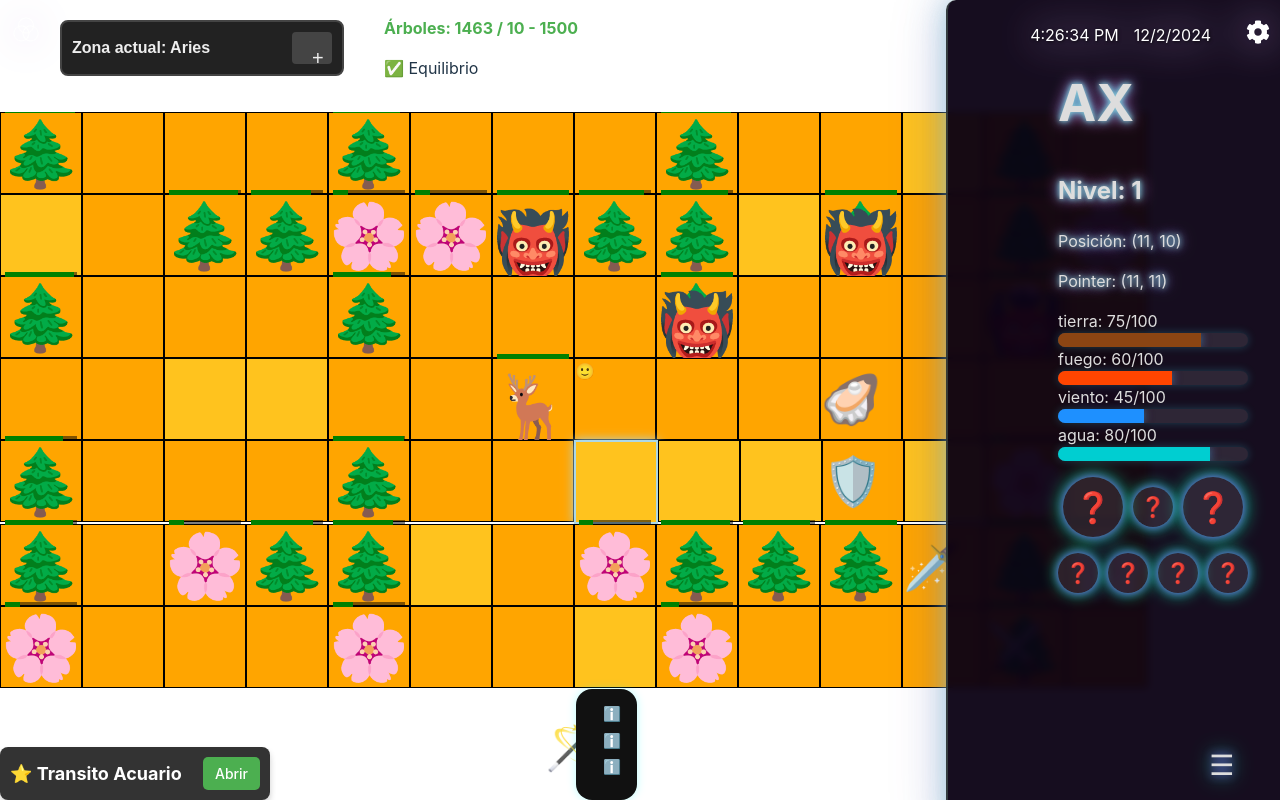
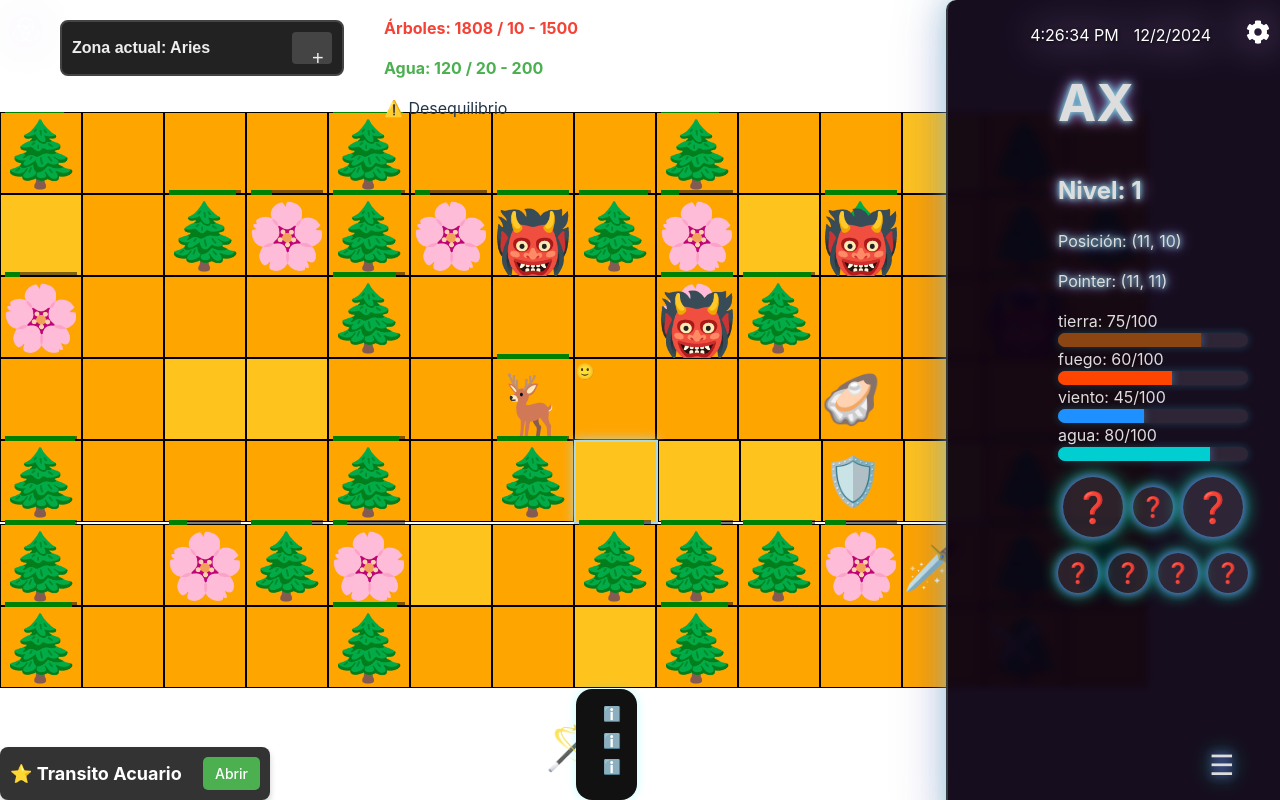
Before and after one commit to solsticiodeverano/Trigono, a React (Vite) app: page /#/server in a window 1280 px wide. Built offline with nearby package versions, Linux system fonts and the light colour scheme.

Commit message:
logica de agua

```diff
--- a/src/components/Zones/GenerateGreenScreen.jsx
+++ b/src/components/Zones/GenerateGreenScreen.jsx
@@ -75,7 +75,6 @@
 };
 
 
-// Función para aclarar un color
 const lightenColor = (color, amount) => {
   let newColor = color;
 
@@ -127,6 +126,8 @@
   return color;
 };
 
+
+
 const GenerateGreenScreen = ({
   playerPos,
   screenWidth,
@@ -142,13 +143,14 @@
   allItems, // Receive allItems as a prop
   NPCPositions, // Pass NPC positions as a prop
   DragonPositions, // Pass NPC positions as a prop
-
+  waterBanks = [],
 
 }) => {
   const startX = Math.max(0, playerPos.x - Math.floor(screenWidth / 2));
   const startY = Math.max(0, playerPos.y - Math.floor(screenHeight / 2));
   const baseBackgroundColor = getBackgroundColor(currentZone);
   const lightenedBackgroundColor = lightenColor(baseBackgroundColor, 30);
+  const isWaterTile = (x, y) => waterBanks && waterBanks.some(tile => tile.x === x && tile.y === y);
 
   const getTreeAt = (x, y) => fixedTreePositions.find(tree => tree.x === x && tree.y === y);
   const isTileFertile = (x, y) => {
@@ -160,6 +162,14 @@
   );
 
   const screenTiles = [];
+
+  // Puentes en x = 30 y x = 90 sobre los tiles de agua
+const bridgeTiles = waterBanks
+.filter(tile => tile.x === 30 || tile.x === 90)
+.map(tile => `${tile.x},${tile.y}`); // Usamos string para lookup rápido
+
+const isBridgeTile = (x, y) => bridgeTiles.includes(`${x},${y}`);
+
 
   for (let y = 0; y < screenHeight; y++) {
     const row = [];
@@ -174,9 +184,15 @@
       const isNPClHere = NPCPositions.some(NPC => NPC.x === mapX && NPC.y === mapY);
       const isFertile = isTileFertile(mapX, mapY);
       const isThereHouse = isHouse(mapX, mapY);
+
+
       let tileBackgroundColor = baseBackgroundColor;
 
-      if (isThereHouse) {
+      if (isBridgeTile(mapX, mapY)) {
+        tileBackgroundColor = 'black';
+      } else if (isWaterTile(mapX, mapY)) {
+        tileBackgroundColor = 'blue';
+      } else if (isThereHouse) {
         tileBackgroundColor = 'saddlebrown';
       } else if (!isFertile) {
         tileBackgroundColor = lightenedBackgroundColor;
@@ -274,16 +290,17 @@
           )}
 
               {/* DRAGONS */}
-              {DragonPositions.map(Dragon =>
-            Dragon.x === mapX && Dragon.y === mapY ? (
-              <div key={Dragon.id} className="dragon" style={{ position: 'absolute', top: 0, left: 0, fontSize: `${tileSize * 0.8}px` }}>
-                {Dragon.emoji}
-                <div className="energy-bar-bg">
-      <div className="energy-bar-fg" style={{ width: `${(Dragon.energy / 100) * 100}%` }}></div>
+              {DragonPositions.map(dragon =>
+  dragon.x === mapX && dragon.y === mapY ? (
+    <div key={dragon.id} className="dragon" style={{ position: 'absolute', top: 0, left: 0, fontSize: `${tileSize * 0.8}px` }}>
+      {dragon.emoji}
+      <div className="energy-bar-bg">
+        <div className="energy-bar-fg" style={{ width: `${(dragon.energy / 100) * 100}%` }}></div>
+      </div>
     </div>
-              </div>
-            ) : null
-          )}
+  ) : null
+)}
+
 
           {/* Items (Weapons, Shields, Books, Masks) */}
           {fullItemData && (
--- a/src/components/Zones/Server.jsx
+++ b/src/components/Zones/Server.jsx
@@ -29,6 +29,9 @@
 //DISPLAYERS imports
 import Consola from '../Visor/Consola.jsx';
 import BookScreen from '../Gameplay/BookScreen.jsx';
+
+//AGUA importa
+import { generateWaterBanks } from './generateWaterBanks.js';
 
 //FLORA imports
 import { generateTreeMaze } from './generateTreeMaze.js';
@@ -195,6 +198,8 @@
 
 
 
+
+
 const Server = ({ setPointerPos }) => {
 
   ///VARIABLES///
@@ -208,8 +213,8 @@
   const [fertileTiles, setFertileTiles] = useState([]);
   const [houses, setHouses] = useState([]);
   const [direction, setDirection] = useState('down');
-  const [animalPositions, setAnimalPositions] = useState([]);
-  const [NPCPositions, setNPCPositions] = useState([]);
+  const [animalPositions, setAnimalPositions] = useState(getInitialAnimalPositions(currentZone));
+  const [NPCPositions, setNPCPositions] = useState(getInitialNPCPositions(currentZone));
   const [DragonPositions, setDragonPositions] = useState([]);
   const allItems = loadGameData() || [];
   const [isDisplayOpen, setIsDisplayOpen] = useState(false);
@@ -226,20 +231,46 @@
   };
 
  //LOGICA DE JUEGO//
+//1.calcular agua
 
-  const isPositionBlocked = useCallback((x, y) => {
-    return (
-      fixedTreePositions.some((tree) => tree.x === x && tree.y === y && tree.type !== 'seed' && tree.type !== 'plant') ||
-      animalPositions.some((animal) => animal.x === x && animal.y === y) ||
-      NPCPositions.some((NPC) => NPC.x === x && NPC.y === y) ||
-      DragonPositions.some((Dragon) => Dragon.x === x && Dragon.y === y) ||
+const [waterBanks, setWaterBanks] = useState([]);
 
-      houses.some(
-        (house) =>
-          x >= house.x && x <= house.x + 1 && y >= house.y && y <= house.y + 1
-      )
-    );
-  });
+// Genera el agua cuando cambie la zona
+useEffect(() => {
+  const newWaterBanks = generateWaterBanks(mapWidth, mapHeight, currentZone);
+  setWaterBanks(newWaterBanks);
+}, [currentZone]);
+
+// 2. Luego, helpers que los usan
+const bridgeTiles = waterBanks
+  .filter(tile => tile.x === 30 || tile.x === 90)
+  .map(tile => `${tile.x},${tile.y}`);
+
+const isBridgeTile = (x, y) => bridgeTiles.includes(`${x},${y}`);
+const isWaterTile = (x, y) => waterBanks.some(tile => tile.x === x && tile.y === y);
+
+const isPositionBlocked = useCallback((x, y) => {
+  // 1. Bloquea si es tile de agua y NO es puente
+  if (isWaterTile(x, y) && !isBridgeTile(x, y)) return true;
+
+  // 2. Bloquea si hay árbol adulto (no semilla ni planta)
+  if (fixedTreePositions.some(tree => tree.x === x && tree.y === y && tree.type !== 'seed' && tree.type !== 'plant')) return true;
+
+  // 3. Bloquea si hay animal
+  if (animalPositions.some(animal => animal.x === x && animal.y === y)) return true;
+
+  // 4. Bloquea si hay NPC
+  if (NPCPositions.some(NPC => NPC.x === x && NPC.y === y)) return true;
+
+  // 5. Bloquea si hay Dragón
+  if (DragonPositions.some(Dragon => Dragon.x === x && Dragon.y === y)) return true;
+
+  // 6. Bloquea si está dentro de una casa (2x2)
+  if (houses.some(house => x >= house.x && x <= house.x + 1 && y >= house.y && y <= house.y + 1)) return true;
+
+  // Si no está bloqueado por nada, devuelve false
+  return false;
+}, [fixedTreePositions, animalPositions, NPCPositions, DragonPositions, houses, waterBanks]);
 
   //OBJETOS//
 
@@ -271,6 +302,24 @@
   const weaponMultiplier = equippedWeapon?.powerMultiplier || 1;
   const damage = Math.floor(baseDamage * weaponMultiplier);
 
+
+  useEffect(() => {
+    const intervalAnimals = setInterval(() => {
+      setAnimalPositions(prev => moveAnimals(prev, isPositionBlocked));
+    }, 1000);
+
+    const intervalNPCs = setInterval(() => {
+      setNPCPositions(prev => moveNPC(prev, isPositionBlocked));
+    }, 1200);
+
+    return () => {
+      clearInterval(intervalAnimals);
+      clearInterval(intervalNPCs);
+    };
+  }, [isPositionBlocked]);
+
+
+
 const handleAttack = () => {
   let attacked = false;
 
@@ -291,6 +340,7 @@
   }
   setFixedTreePositions(updatedTrees);
 
+  //movimientos
   // Animales
   const updatedAnimals = animalPositions.map(animal => ({ ...animal }));
   for (let i = updatedAnimals.length - 1; i >= 0; i--) {
@@ -429,10 +479,24 @@
 
 
   ///POSICIONES
-  useEffect(() => {
-    const mazeTrees = generateTreeMaze(120, 30, currentZone, fertileTiles, houses);
-    setFixedTreePositions(mazeTrees);
-  }, [currentZone, fertileTiles, houses]);
+
+
+
+
+// Genera los árboles cuando tengas agua y fértil
+useEffect(() => {
+  if (fertileTiles.length > 0 && waterBanks.length > 0) {
+    const trees = generateTreeMaze(
+      mapWidth,
+      mapHeight,
+      currentZone,
+      fertileTiles,
+      houses,
+      waterBanks // <-- ¡aquí!
+    );
+    setFixedTreePositions(trees);
+  }
+}, [fertileTiles, waterBanks, houses, currentZone]);
 
   useEffect(() => {
     const interval = setInterval(() => {
@@ -469,15 +533,6 @@
 
   useEffect(() => {
     const energyInterval = setInterval(() => {
-      setAnimalPositions(prev => prev.map(animal => ({
-        ...animal,
-        energy: Math.min(animal.energy + 2, 100)
-      })));
-
-      setNPCPositions(prev => prev.map(npc => ({
-        ...npc,
-        energy: Math.min(npc.energy + 1, 120)
-      })));
 
       setDragonPositions(prev => prev.map(dragon => ({
         ...dragon,
@@ -485,10 +540,33 @@
       })));
     }, 5000);
 
-
-
     return () => clearInterval(energyInterval);
   }, []);
+
+  useEffect(() => {
+    const interval = setInterval(() => {
+      setNPCPositions(prevNPCs =>
+        moveNPC(prevNPCs, isPositionBlocked)
+      );
+    }, 1200); // Por ejemplo, cada 1.2 segundos
+
+    return () => clearInterval(interval);
+  }, [isPositionBlocked]);
+
+  useEffect(() => {
+    const intervalAnimals = setInterval(() => {
+      setAnimalPositions(prev => moveAnimals(prev, isPositionBlocked));
+    }, 1000);
+
+    const intervalNPCs = setInterval(() => {
+      setNPCPositions(prev => moveNPC(prev, isPositionBlocked));
+    }, 1200);
+
+    return () => {
+      clearInterval(intervalAnimals);
+      clearInterval(intervalNPCs);
+    };
+  }, [isPositionBlocked]);
 
   const getPointerPos = (playerPos, direction) => {
     switch (direction) {
@@ -525,6 +603,8 @@
   useEffect(() => {
     setItemPositions(itemPositionsData[currentZone] || []);
   }, [currentZone]);
+
+
 
   //mapa
   const [citiesState, setCitiesState] = useState(
@@ -631,6 +711,8 @@
           houses={houses}
           itemPositions={itemPositions}
           allItems={allItems} // Pass allItems to GenerateGreenScreen
+          waterBanks={waterBanks}  // <-- aquí pasas el agua
+
         />
       </div>
 
@@ -665,6 +747,8 @@
       <Balance
   currentZone={currentZone}
   fixedTreePositions={fixedTreePositions}
+  waterTiles={waterBanks}
+
 
 />
 <Cities
--- a/src/components/Zones/ZoneHelpers.js
+++ b/src/components/Zones/ZoneHelpers.js
@@ -46,7 +46,6 @@
   });
 };
 
-
   export const getInitialAnimalPositions = (zone) => {
     switch (zone) {
       case 'Aries': return initialAnimalPositionsAries;
@@ -78,7 +77,7 @@
       Sagitario: 'red',
       Capricornio: 'purple',
       Acuario: 'violet',
-      Piscis: 'blue',
+      Piscis: 'cream',
     };
     return zoneColors[zone] || 'lightgray';
   };
--- a/src/components/Zones/generateTreeMaze.js
+++ b/src/components/Zones/generateTreeMaze.js
@@ -1,4 +1,11 @@
-export function generateTreeMaze(width = 120, height = 40, zone = 'Aries', fertileTiles = [], houses = []) {
+export function generateTreeMaze(
+  width = 120,
+  height = 40,
+  zone = 'Aries',
+  fertileTiles = [],
+  houses = [],
+  waterTiles = []
+) {
   const trees = [];
 
   const treeTypesByZone = {
@@ -21,6 +28,11 @@
   const leftOpenings = [8, 20];
   const rightOpenings = [8, 20];
 
+  // Nueva función para saber si es agua
+  const isWaterTile = (x, y) => {
+    return waterTiles.some(tile => tile.x === x && tile.y === y);
+  };
+
   const isTileFertile = (x, y, fertileTiles) => {
     return fertileTiles.some(tile => tile.x === x && tile.y === y);
   };
@@ -33,20 +45,40 @@
     );
   };
 
+  // Bordes superior e inferior
   for (let x = 0; x < width; x++) {
-      if (isTileFertile(x, 0, fertileTiles) && !isInsideHouse(x, 0, houses)) {
+    if (
+      isTileFertile(x, 0, fertileTiles) &&
+      !isInsideHouse(x, 0, houses) &&
+      !isWaterTile(x, 0)
+    ) {
       trees.push({ x, y: 0, type: treeType, energy: Math.floor(Math.random() * 51) + 100 });
     }
-      if (isTileFertile(x, height - 1, fertileTiles) && !isInsideHouse(x, height - 1, houses)) {
+    if (
+      isTileFertile(x, height - 1, fertileTiles) &&
+      !isInsideHouse(x, height - 1, houses) &&
+      !isWaterTile(x, height - 1)
+    ) {
       trees.push({ x, y: height - 1, type: treeType, energy: Math.floor(Math.random() * 51) + 100 });
     }
   }
 
+  // Bordes laterales
   for (let y = 1; y < height - 1; y++) {
-      if (!leftOpenings.includes(y) && isTileFertile(0, y, fertileTiles) && !isInsideHouse(0, y, houses)) {
+    if (
+      !leftOpenings.includes(y) &&
+      isTileFertile(0, y, fertileTiles) &&
+      !isInsideHouse(0, y, houses) &&
+      !isWaterTile(0, y)
+    ) {
       trees.push({ x: 0, y, type: treeType, energy: Math.floor(Math.random() * 51) + 100 });
     }
-      if (!rightOpenings.includes(y) && isTileFertile(width - 1, y, fertileTiles) && !isInsideHouse(width - 1, y, houses)) {
+    if (
+      !rightOpenings.includes(y) &&
+      isTileFertile(width - 1, y, fertileTiles) &&
+      !isInsideHouse(width - 1, y, houses) &&
+      !isWaterTile(width - 1, y)
+    ) {
       trees.push({ x: width - 1, y, type: treeType, energy: Math.floor(Math.random() * 51) + 100 });
     }
   }
@@ -58,7 +90,12 @@
     for (let y = 1; y < height - 1; y++) {
       if (x === 1 && leftOpeningsSet.has(y)) continue;
       if (x === width - 2 && rightOpeningsSet.has(y)) continue;
-        if (y % 5 !== 0 && isTileFertile(x, y, fertileTiles) && !isInsideHouse(x, y, houses)) {
+      if (
+        y % 5 !== 0 &&
+        isTileFertile(x, y, fertileTiles) &&
+        !isInsideHouse(x, y, houses) &&
+        !isWaterTile(x, y)
+      ) {
         trees.push({ x, y, type: treeType, energy: Math.floor(Math.random() * 51) + 100 });
       }
     }
@@ -66,8 +103,16 @@
 
   for (let y = 4; y < height - 4; y += 4) {
     for (let x = 1; x < width - 1; x++) {
-        if ((x === 1 && leftOpeningsSet.has(y)) || (x === width - 2 && rightOpeningsSet.has(y))) continue;
-        if (x % 5 !== 0 && isTileFertile(x, y, fertileTiles) && !isInsideHouse(x, y, houses)) {
+      if (
+        (x === 1 && leftOpeningsSet.has(y)) ||
+        (x === width - 2 && rightOpeningsSet.has(y))
+      ) continue;
+      if (
+        x % 5 !== 0 &&
+        isTileFertile(x, y, fertileTiles) &&
+        !isInsideHouse(x, y, houses) &&
+        !isWaterTile(x, y)
+      ) {
         trees.push({ x, y, type: treeType, energy: Math.floor(Math.random() * 51) + 100 });
       }
     }
@@ -77,7 +122,12 @@
     const x = Math.floor(Math.random() * (width - 2)) + 1;
     const y = Math.floor(Math.random() * (height - 2)) + 1;
     if ((x === 1 && leftOpeningsSet.has(y)) || (x === width - 2 && rightOpeningsSet.has(y))) continue;
-      if (!trees.some(t => t.x === x && t.y === y) && isTileFertile(x, y, fertileTiles) && !isInsideHouse(x, y, houses)) {
+    if (
+      !trees.some(t => t.x === x && t.y === y) &&
+      isTileFertile(x, y, fertileTiles) &&
+      !isInsideHouse(x, y, houses) &&
+      !isWaterTile(x, y)
+    ) {
       trees.push({ x, y, type: treeType, energy: Math.floor(Math.random() * 51) + 100 });
     }
   }
--- /dev/null
+++ b/src/components/Zones/generateWaterBanks.js
@@ -0,0 +1,100 @@
+const zodiacWaterAmounts = {
+  aries: 110,
+  tauro: 140,
+  geminis: 150,
+  cancer: 1000,
+  leo: 100,
+  virgo: 150,
+  libra: 155,
+  escorpio: 1500,
+  sagitario: 90,
+  capricornio: 135,
+  acuario: 160,
+  piscis: 2000,
+  default: 150,
+};
+
+function normalizeZoneName(zone) {
+  return zone
+    .toLowerCase()
+    .normalize("NFD") // Quita tildes
+    .replace(/[\u0300-\u036f]/g, "");
+}
+export function generateWaterBanks(width = 120, height = 40, currentZone) {
+  const waterTiles = [];
+  const occupied = new Set();
+
+  // Normaliza el nombre del signo
+  const lowerZone = normalizeZoneName(currentZone || 'default');
+  const maxWaterTiles = zodiacWaterAmounts[lowerZone] || zodiacWaterAmounts.default;
+
+  // --- 1. Generar el río ondulado de izquierda a derecha ---
+  let currentY = Math.floor(Math.random() * height);
+  let currentX = 0;
+  waterTiles.push({ x: currentX, y: currentY });
+  occupied.add(`${currentX},${currentY}`);
+
+  while (currentX < width - 1) {
+    const possibleMoves = [];
+    if (currentY > 0) possibleMoves.push({ dx: 1, dy: -1 });
+    possibleMoves.push({ dx: 1, dy: 0 });
+    if (currentY < height - 1) possibleMoves.push({ dx: 1, dy: 1 });
+
+    const validMoves = possibleMoves.filter(({ dx, dy }) => {
+      const newX = currentX + dx;
+      const newY = currentY + dy;
+      return (
+        newX >= 0 && newX < width &&
+        newY >= 0 && newY < height &&
+        !occupied.has(`${newX},${newY}`)
+      );
+    });
+
+    if (validMoves.length === 0) break;
+
+    let move;
+    if (Math.random() < 0.6) {
+      move = validMoves.find(m => m.dy === 0) || validMoves[Math.floor(Math.random() * validMoves.length)];
+    } else {
+      move = validMoves[Math.floor(Math.random() * validMoves.length)];
+    }
+
+    currentX += move.dx;
+    currentY += move.dy;
+    waterTiles.push({ x: currentX, y: currentY });
+    occupied.add(`${currentX},${currentY}`);
+  }
+
+  // --- 2. Expandir hasta la cantidad máxima de tiles de agua según el signo ---
+  while (waterTiles.length < maxWaterTiles) {
+    const candidates = [];
+
+    for (const tile of waterTiles) {
+      const neighbors = [
+        { x: tile.x + 1, y: tile.y },
+        { x: tile.x - 1, y: tile.y },
+        { x: tile.x, y: tile.y + 1 },
+        { x: tile.x, y: tile.y - 1 }
+      ];
+      for (const n of neighbors) {
+        const key = `${n.x},${n.y}`;
+        if (
+          n.x >= 0 && n.x < width &&
+          n.y >= 0 && n.y < height &&
+          !occupied.has(key)
+        ) {
+          candidates.push(n);
+          occupied.add(key); // Marcar como candidato para evitar duplicados
+        }
+      }
+    }
+
+    if (candidates.length === 0) break;
+
+    const newTile = candidates[Math.floor(Math.random() * candidates.length)];
+    waterTiles.push(newTile);
+    // No hace falta volver a agregar a occupied, ya está marcado arriba
+  }
+
+  return waterTiles;
+}
--- a/src/data/laws/balance.jsx
+++ b/src/data/laws/balance.jsx
@@ -3,29 +3,38 @@
 const MIN_TREES = 10;      // Mínimo para equilibrio
 const MAX_TREES = 1500;    // Máximo permitido
 
-const Balance = ({ currentZone, fixedTreePositions }) => {
-  // Cuenta solo árboles maduros (no semillas ni plantas)
-  const treeCount = fixedTreePositions.filter(
-    tree => tree.type !== 'seed' && tree.type !== 'plant'
-  ).length;
+const MIN_WATER = 20;
+const MAX_WATER = 200;
 
-  const isBalanced = treeCount >= MIN_TREES && treeCount <= MAX_TREES;
-  const isOverMax = treeCount > MAX_TREES;
+  const Balance = ({ currentZone, fixedTreePositions, waterTiles }) => {
+    const treeCount = fixedTreePositions.filter(
+      tree => tree.type !== 'seed' && tree.type !== 'plant'
+    ).length;
+
+    const waterCount = waterTiles.length;
+
+    const isTreeBalanced = treeCount >= MIN_TREES && treeCount <= MAX_TREES;
+    const isWaterBalanced = waterCount >= MIN_WATER && waterCount <= MAX_WATER;
 
   return (
     <div className="balance-display">
       <p style={{
-        color: isBalanced ? '#4CAF50' : (isOverMax ? '#2196F3' : '#F44336'),
+        color: isTreeBalanced ? '#4CAF50' : '#F44336',
         fontWeight: 'bold'
       }}>
         Árboles: {treeCount} / {MIN_TREES} - {MAX_TREES}
       </p>
-      {isOverMax ? (
-        <p style={{ color: '#2196F3' }}>⚠️ Supera el máximo de árboles permitidos</p>
-      ) : isBalanced ? (
+      <p style={{
+        color: isWaterBalanced ? '#4CAF50' : '#F44336',
+        fontWeight: 'bold'
+      }}>
+        Agua: {waterCount} / {MIN_WATER} - {MAX_WATER}
+      </p>
+
+      {(!isTreeBalanced || !isWaterBalanced) ? (
+        <p>⚠️ Desequilibrio</p>
+      ) : (
         <p>✅ Equilibrio</p>
-      ) : (
-        <p>⚠️ Desequilibrio</p>
       )}
     </div>
   );
```
Also changed, not shown: src/components/Create/Create.jsx (+53 -0 lines), src/components/Create/Create.module.css (+21 -0 lines), src/components/Utils/astros/sol.json (added, +14 -0 lines), src/components/Zones/ZoneData.js (line endings or trailing spaces). Lines whose indentation alone changed are shown as unchanged.
